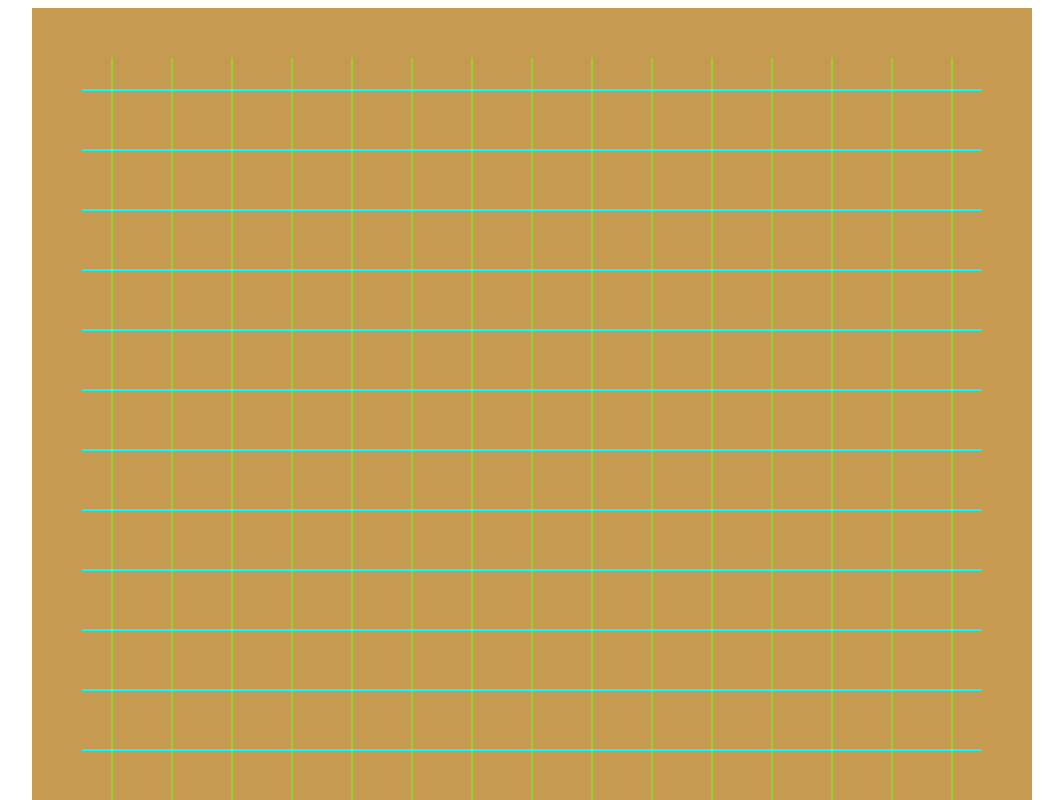
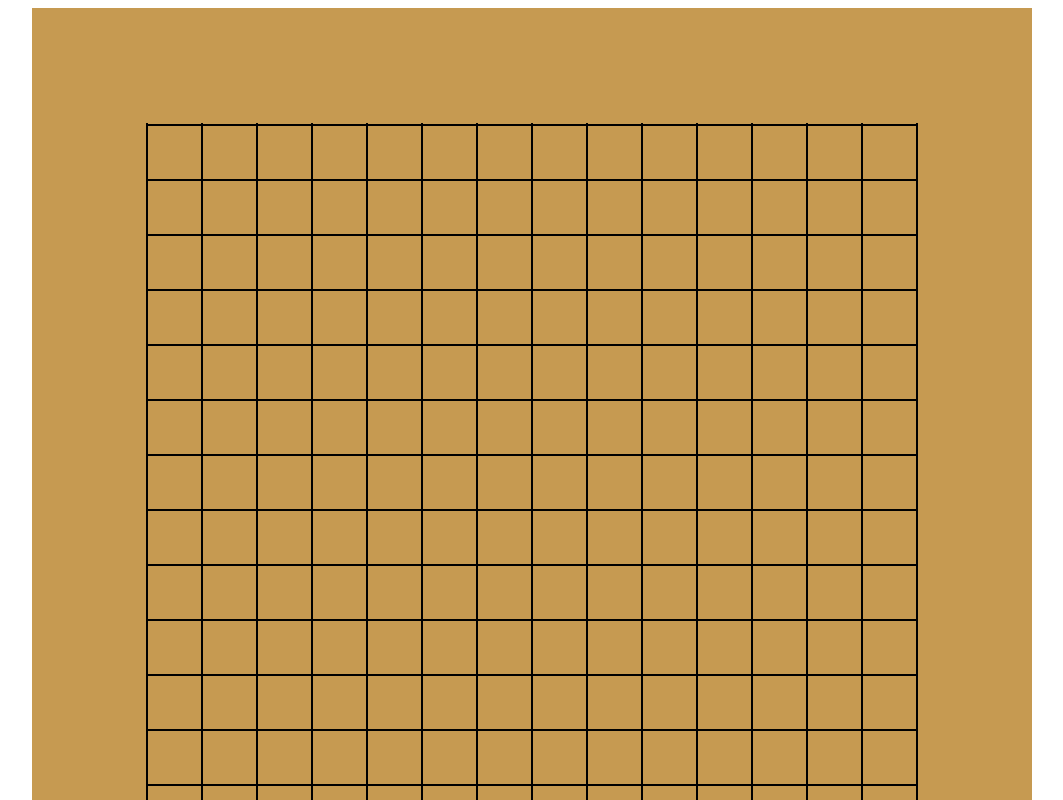
Before and after one commit to jhssttj/Omok, a React (Create React App) app: page / in a window 1280 px wide. Shown: the top 800 px of the page, without its empty margins (108-1171 px from the left). Built offline with nearby package versions, Linux system fonts and the light colour scheme.

Commit message:
CSS style the before and after effect of board

```diff
--- a/src/styles/Board.css
+++ b/src/styles/Board.css
@@ -15,8 +15,8 @@
 }
 
 .square {
-  width: 60px;
-  height: 60px;
+  width: 55px;
+  height: 55px;
   background-color: rgb(198,154,81);
   position: relative;
 
@@ -26,7 +26,7 @@
   content:"";
   height: 100%;
   width:2px;
-  background:yellowgreen;
+  background:black;
   position: absolute;
   top: 0%;
   right: 50%;
@@ -37,13 +37,25 @@
   content:"";
   height: 2px;
   width:100%;
-  background:cyan;
+  background:black;
   position: absolute;
   top: 50%;
   right: 0;
   transform: translateY(50%);
 }
 
+.top:before {
+  top: 50%;
+}
+
 .bot:before {
   height: 50%;
 }
+
+.left:after {
+  left: 50%;
+}
+
+.right:after {
+  right: 50%;
+}
```
